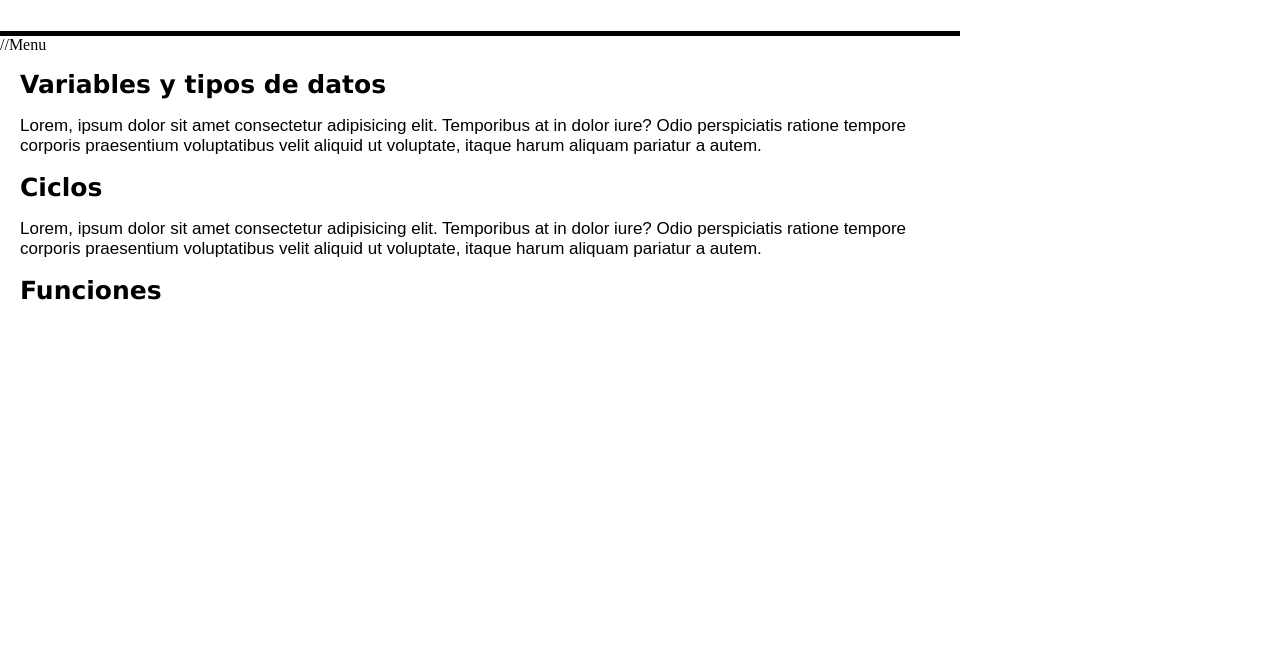
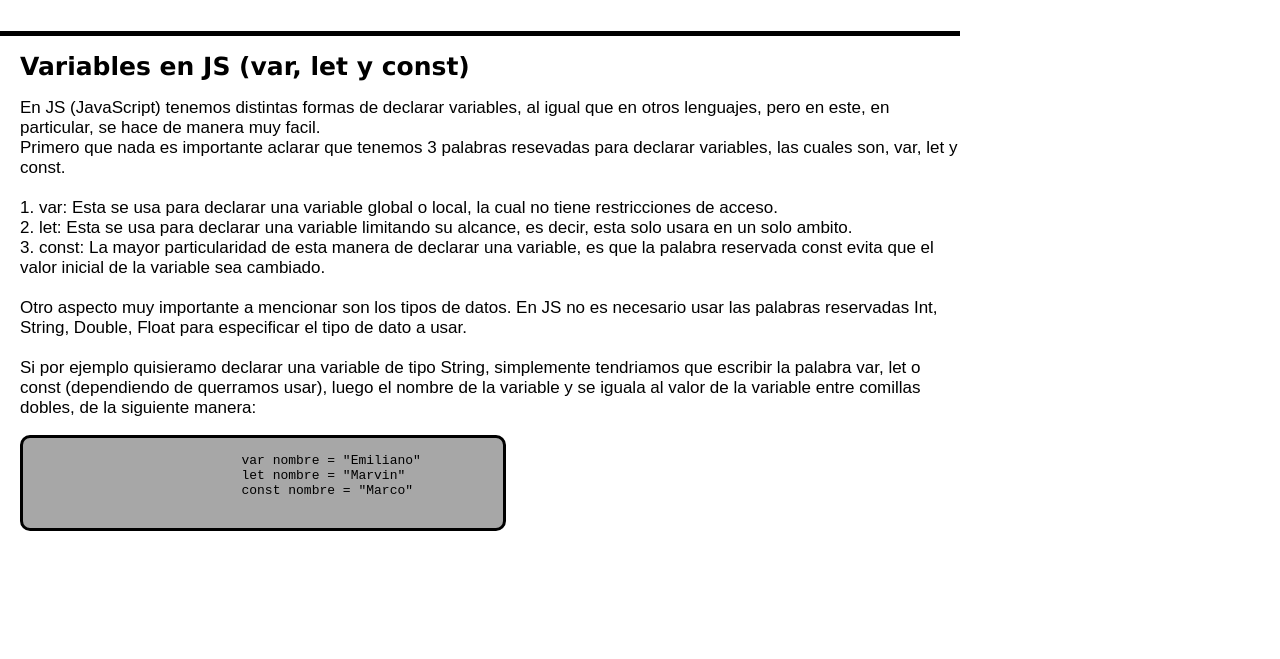
Before and after one commit to Ancoza/Blog-JS, a plain HTML site: page index.html in a window 1280 px wide. Shown: the part 141-800 px from the top of the page. Drawn offline with Linux system fonts and the light colour scheme; grey boxes are pictures that could not be loaded.

Commit message:
Version 1.4

```diff
--- a/estilos.css
+++ b/estilos.css
@@ -164,6 +164,14 @@ main {
 #list li ul li {
     cursor: pointer;
 }
+
+pre {
+    width:50%;
+    background-color:rgb(167, 167, 167);
+    margin-left:20px;
+    border:3px solid #000;
+    border-radius:10px;
+}
 /*Contenido*/
 
 /*Footer*/
--- a/index.html
+++ b/index.html
@@ -16,12 +16,23 @@
         <div class="content">
             <h1>JavaScript y Jquery</h1>
             <div id="JSObj" class="jsContent">
-                //Menu
-                <h1>Variables y tipos de datos</h1>
-                <p>Lorem, ipsum dolor sit amet consectetur adipisicing elit. Temporibus at in dolor iure? Odio perspiciatis ratione tempore corporis praesentium voluptatibus velit aliquid ut voluptate, itaque harum aliquam pariatur a autem.</p>
-                <h1>Ciclos</h1>
-                <p>Lorem, ipsum dolor sit amet consectetur adipisicing elit. Temporibus at in dolor iure? Odio perspiciatis ratione tempore corporis praesentium voluptatibus velit aliquid ut voluptate, itaque harum aliquam pariatur a autem.</p>
-                <h1>Funciones</h1>
+                <h1>Variables en JS (var, let y const)</h1>
+                <p>En JS (JavaScript) tenemos distintas formas de declarar variables, al igual que en otros lenguajes, pero en este, en particular, se hace de manera muy facil. <br>
+                    Primero que nada es importante aclarar que tenemos 3 palabras resevadas para declarar variables, las cuales son, var, let y const. <br> <br>
+                    1. var: Esta se usa para declarar una variable global o local, la cual no tiene restricciones de acceso. <br>
+                    2. let: Esta se usa para declarar una variable limitando su alcance, es decir, esta solo usara en un solo ambito. <br>
+                    3. const: La mayor particularidad de esta manera de declarar una variable, es que la palabra reservada const evita que el valor inicial de la variable sea cambiado. <br><br>
+                    Otro aspecto muy importante a mencionar son los tipos de datos. En JS no es necesario usar las palabras reservadas Int, String, Double, Float para especificar el tipo de dato a usar.
+                    <br><br>
+                    Si por ejemplo quisieramo declarar una variable de tipo String, simplemente tendriamos que escribir la palabra var, let o const (dependiendo de querramos usar), luego el nombre de la variable y se iguala al valor de la variable entre comillas dobles, de la siguiente manera:
+                    <pre>
+                        <code>
+                            var nombre = "Emiliano"
+                            let nombre = "Marvin"
+                            const nombre = "Marco"
+                        </code>
+                    </pre>
+                </p>
             </div>
             <div id="JQueryObj" class="JQContent">
                 <h1>Introduccion</h1>
```
